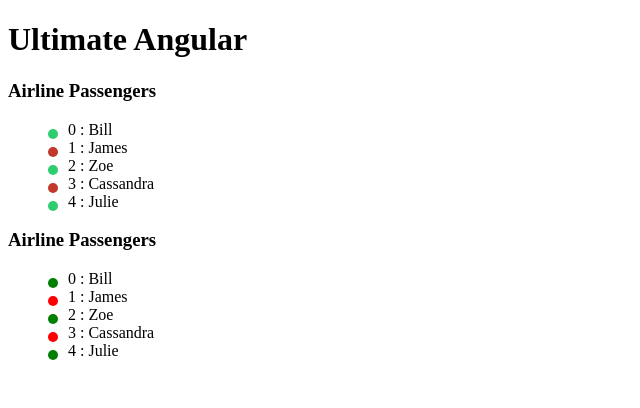
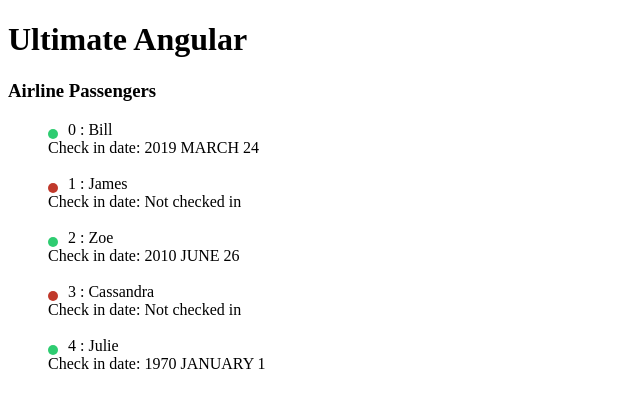
Before and after one commit to violentr/andgularj_js, an Angular app: page / in a window 1280 px wide. Shown: the top 408 px of the page, without its empty margins (0-640 px from the left). Built offline with nearby package versions, Linux system fonts and the light colour scheme.

Commit message:
Add Introduce json and date pipes

```diff
--- a/src/app/app.component.ts
+++ b/src/app/app.component.ts
@@ -3,7 +3,8 @@
 interface Passenger {
   id: number,
   fullname: string,
-  checkedIn: boolean
+    checkedIn: boolean,
+    checkedInDate?: number
 }
 
 @Component({
@@ -18,15 +19,8 @@
             [class.checked-in]="passenger.checkedIn"
           ></span>
           {{ i }} : {{ passenger.fullname }}
-         </li>
-       </ul>
-       <h3> Airline Passengers </h3>
-       <ul>
-         <li *ngFor="let passenger of passengers; let i = index;">
-          <span class="status"
-            [ngStyle]="{ 'backgroundColor': passenger.checkedIn ? 'green' : 'red' }"
-          ></span>
-          {{ i }} : {{ passenger.fullname }}
+         <div class="date">Check in date: {{ passenger.checkedIn ? (passenger.checkedInDate | date: 'y MMMM d' | uppercase) :  'Not checked in'}} </div>
+         <br />
          </li>
        </ul>
      </div>`,
@@ -40,7 +34,8 @@
     {
       id: 1,
       fullname: 'Bill',
-      checkedIn: true
+      checkedIn: true,
+      checkedInDate: 1553455266108
     },
     {
       id: 2,
@@ -50,7 +45,8 @@
     {
       id: 3,
       fullname: 'Zoe',
-      checkedIn: true
+      checkedIn: true,
+      checkedInDate: 1277514000000
     },
     {
       id: 4,
@@ -60,7 +56,8 @@
     {
       id: 5,
       fullname: 'Julie',
-      checkedIn: true
+      checkedIn: true,
+      checkedInDate: 23424214
     },
   ]
 
```
